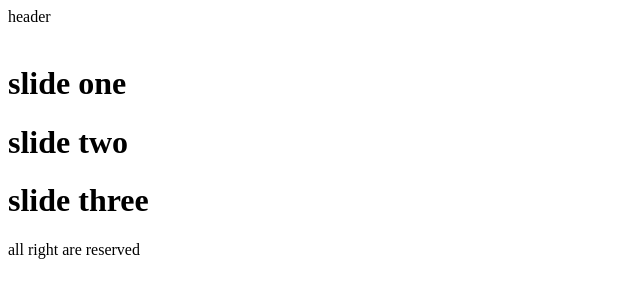
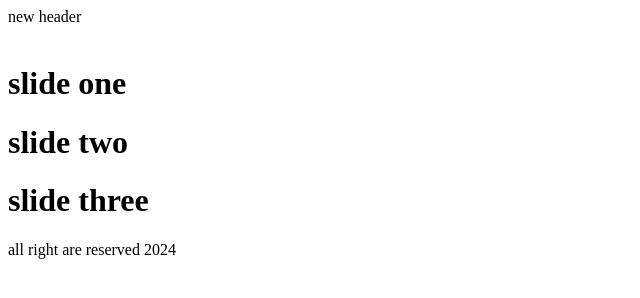
Before and after one commit to mmhofa/git-project-one, a plain HTML site: page index.html in a window 1280 px wide. Shown: the full height of the page, 0-640 px from the left. Drawn offline with Linux system fonts and the light colour scheme.

Commit message:
some changes in master branch

```diff
--- a/index.html
+++ b/index.html
@@ -7,7 +7,7 @@
 </head>
 <body>
     <header>
-        header
+        new header
     </header>
     <div class="banner">
         <img src="banner.jpg" alt="">
@@ -18,7 +18,7 @@
         <h1>slide three</h1>
     </div>
     <footer>
-        all right are reserved
+        all right are reserved 2024
     </footer>
 
     <script src="script.js"></script>
```
